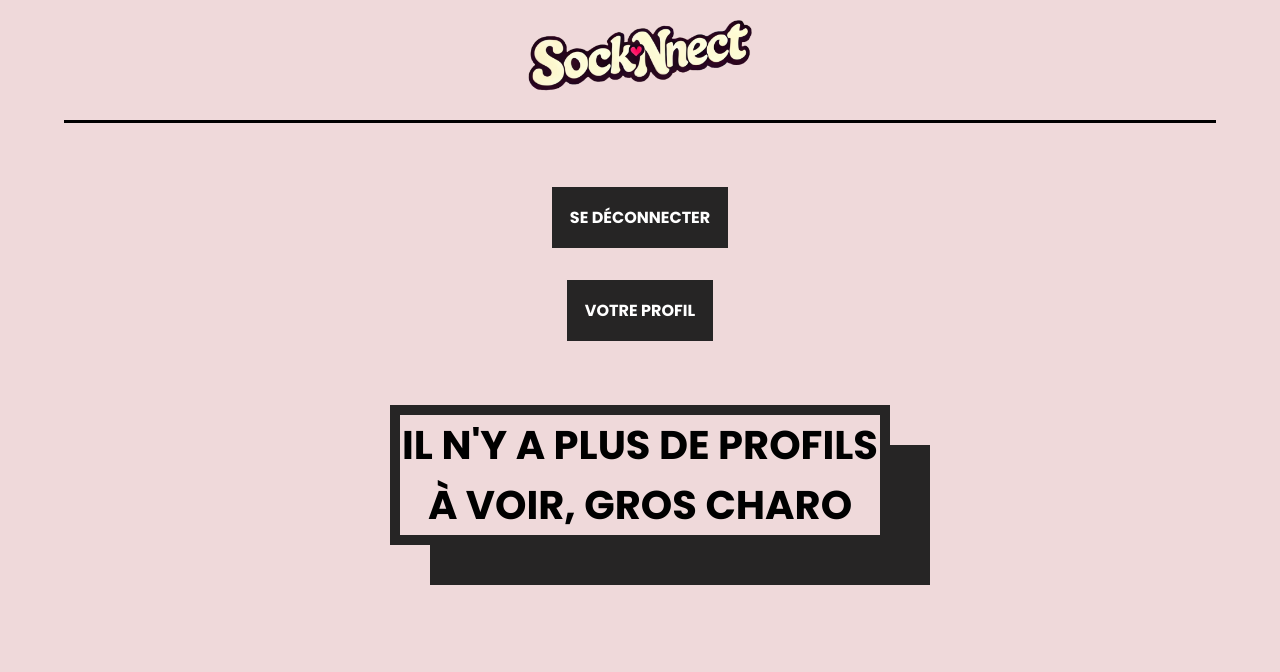
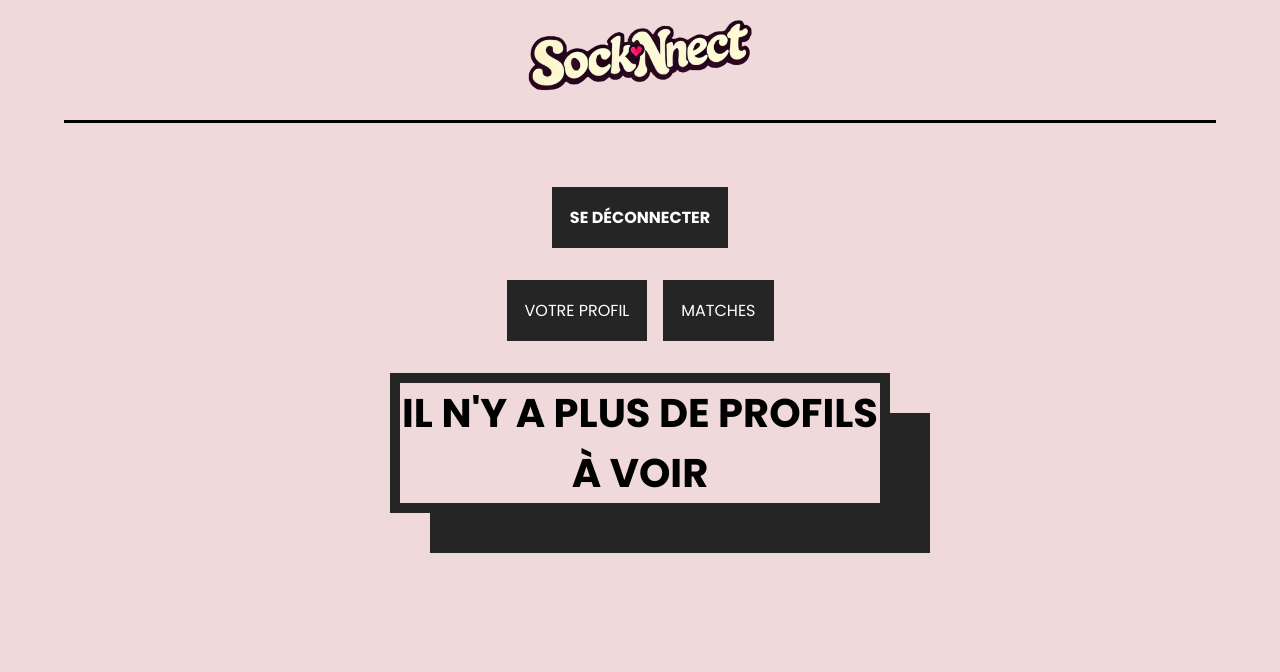
Before and after one commit to Rekuiem84/socknnect, a PHP site: page /pages/welcome.php in a window 1280 px wide. Shown: the top 672 px of the page. Run offline with PHP 8.4, Linux system fonts and the light colour scheme; the visitor is signed in with stand-in values (Sample User, id 1); data comes from the database, SQL or seed files in the repository.

Commit message:
version finale

```diff
--- a/assets/sass/style.scss
+++ b/assets/sass/style.scss
@@ -1,4 +1,4 @@
-@import url('https://fonts.googleapis.com/css2?family=Poppins:ital,wght@0,100;0,200;0,300;0,400;0,500;0,600;0,700;0,800;0,900;1,100;1,200;1,300;1,400;1,500;1,600;1,700;1,800;1,900&display=swap');
+@import url("https://fonts.googleapis.com/css2?family=Poppins:ital,wght@0,100;0,200;0,300;0,400;0,500;0,600;0,700;0,800;0,900;1,100;1,200;1,300;1,400;1,500;1,600;1,700;1,800;1,900&display=swap");
 
 $bg-color: #efd9da;
 $bg-footer: #262525;
@@ -30,8 +30,7 @@ body {
 	font-family: "Poppins", sans-serif;
 	background-color: $bg-color;
 	margin: 0;
-	padding: 0;
-	padding-bottom: 5%;
+	padding-bottom: 5rem;
 }
 .form-cont {
 	width: min(100%, 480px);
@@ -40,8 +39,10 @@ body {
 	@media (max-width: 768px) {
 	}
 }
-
-input{
+main {
+	padding-inline: 1.5rem;
+}
+input {
 	font-family: "Poppins", sans-serif;
 }
 
@@ -124,9 +125,8 @@ button {
 			font-size: 16px;
 			color: #fff;
 			pointer-events: none;
-			transition: .5s;
+			transition: 0.5s;
 		}
-
 	}
 	.btn-submit {
 		background: $bg-footer;
@@ -363,3 +363,13 @@ input[type="file"] {
 		}
 	}
 }
+.link-cont {
+	display: flex;
+	justify-content: center;
+	gap: 1rem;
+	margin-bottom: 2rem;
+
+	.btn-profil {
+		margin: 0;
+	}
+}
--- a/assets/style/style.css
+++ b/assets/style/style.css
@@ -101,8 +101,7 @@ body {
   font-family: "Poppins", sans-serif;
   background-color: #efd9da;
   margin: 0;
-  padding: 0;
-  padding-bottom: 5%;
+  padding-bottom: 5rem;
 }
 
 .form-cont {
@@ -110,6 +109,10 @@ body {
   margin-inline: auto;
   padding: 2rem;
 }
+main {
+  padding-inline: 1.5rem;
+}
+
 input {
   font-family: "Poppins", sans-serif;
 }
@@ -429,4 +432,14 @@ a {
   max-width: 300px;
 }
 
+.link-cont {
+  display: flex;
+  justify-content: center;
+  gap: 1rem;
+  margin-bottom: 2rem;
+}
+.link-cont .btn-profil {
+  margin: 0;
+}
+
 /*# sourceMappingURL=style.css.map */
--- a/pages/welcome.php
+++ b/pages/welcome.php
@@ -81,9 +81,11 @@ if ($_SESSION["is_connected"]) :
         <input type="hidden" name="deconnexion" value="true">
         <button id="btn-logout">Se déconnecter</button>
       </form>
-      <a href="../pages/profil.php">
-        <button class="btn-profil">Votre Profil</button>
-      </a>
+      <div class="link-cont">
+        <a href="../pages/profil.php" class="btn-profil">Votre Profil</a>
+        <a href="../pages/matches.php" class="btn-profil">Matches</a>
+      </div>
+
       <?php
       if (!empty($other_users)) :
       ?>
@@ -113,7 +115,7 @@ if ($_SESSION["is_connected"]) :
       else :
       ?>
         <div class="profile-cont window profile-empty">
-          <p>Il n'y a plus de profils à voir, gros charo</p>
+          <p>Il n'y a plus de profils à voir</p>
         </div>
       <?php
       endif;
```
Also changed, not shown: pages/matches.php (+10 -0 lines), pages/profil.php (+19 -8 lines), 1 other file. Lines whose indentation alone changed are shown as unchanged.
